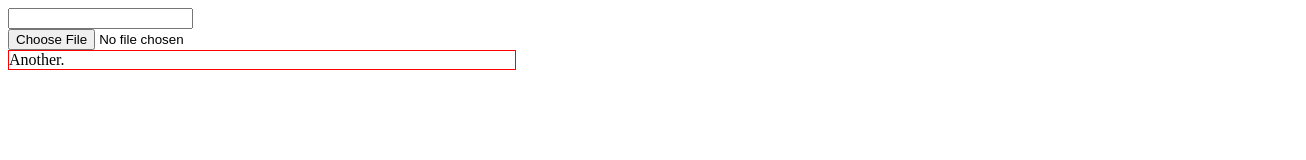
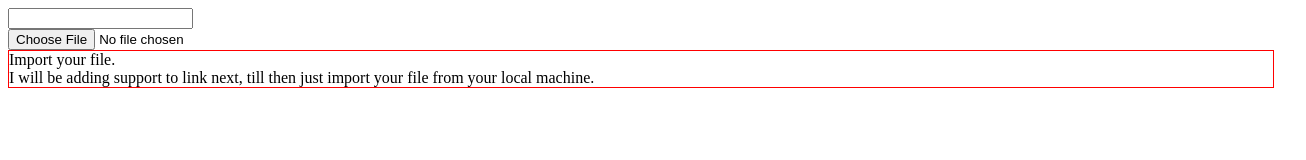
Before and after one commit to skywolfmo/Latex-Pages, a plain HTML site: page index.html in a window 1280 px wide. Shown: the whole page, 1306 px wide, since content can reach past the window. Drawn offline with Linux system fonts and the light colour scheme.

Commit message:
fixed some styles

```diff
--- a/index.html
+++ b/index.html
@@ -40,7 +40,9 @@
 
 
     <latex-js hyphenate="false">
-        Another.
+        Import your file.
+        <br>
+        I will be adding support to link next, till then just import your file from your local machine.
     </latex-js>
 
 </body>
--- a/style.css
+++ b/style.css
@@ -4,7 +4,7 @@
 }
 latex-js {
     display: inline-block;
-    width: 40%;
+    width: 100%;
     border: 1px solid red;
     margin-right: 2em;
 }
```
